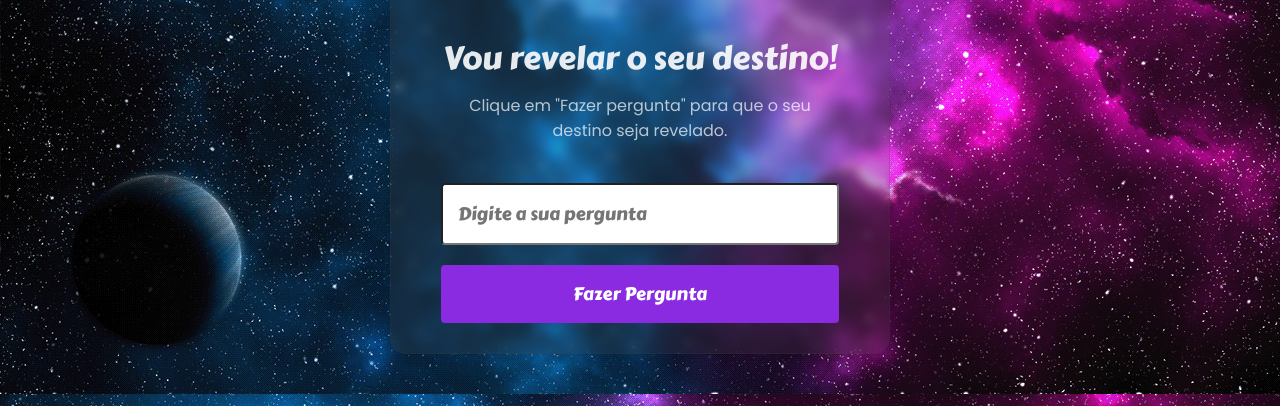
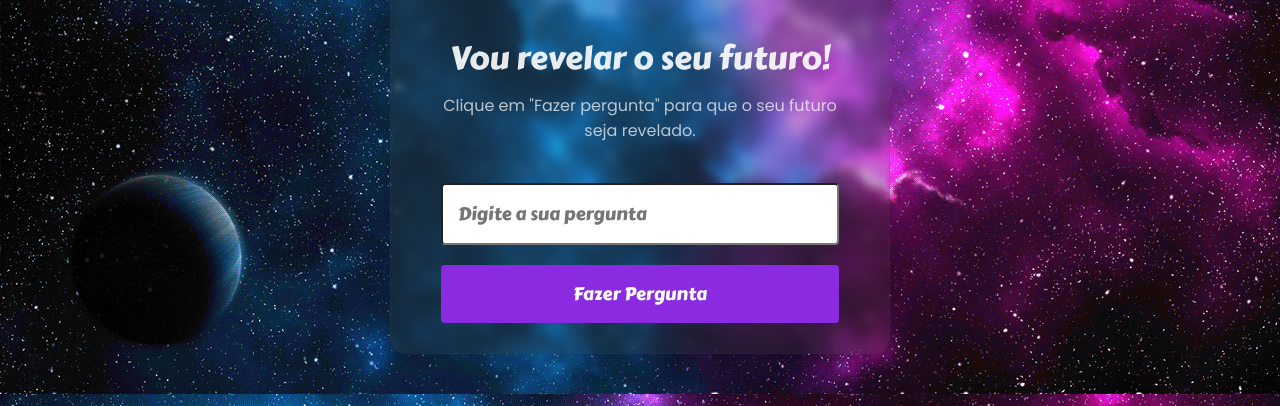
Before and after one commit to ma-oliveiramarques/guessing-the-future, a plain HTML site: page index.html in a window 1280 px wide. Shown: the part 394-800 px from the top of the page. Drawn offline with Linux system fonts and the light colour scheme.

Commit message:
Update html file

```diff
--- a/index.html
+++ b/index.html
@@ -21,8 +21,8 @@
           src="https://gist.githubusercontent.com/maykbrito/0acdf4ce919838ffed50915a31fc5b23/raw/6f4dd01ec3116428ec4c99255944cb9ac7927590/cristal-ball.svg"
           alt="Imagem de uma bola de cristal"
         />
-        <h1>Vou revelar o seu destino!</h1>
-        <p>Clique em "Fazer pergunta" para que o seu destino seja revelado.</p>
+        <h1>Vou revelar o seu futuro!</h1>
+        <p>Clique em "Fazer pergunta" para que o seu futuro seja revelado.</p>
         <input id="inputPergunta" type="text" placeholder="Digite a sua pergunta" />
         <button id="buttonPerguntar" onclick="fazerPergunta()">
           Fazer Pergunta
```
